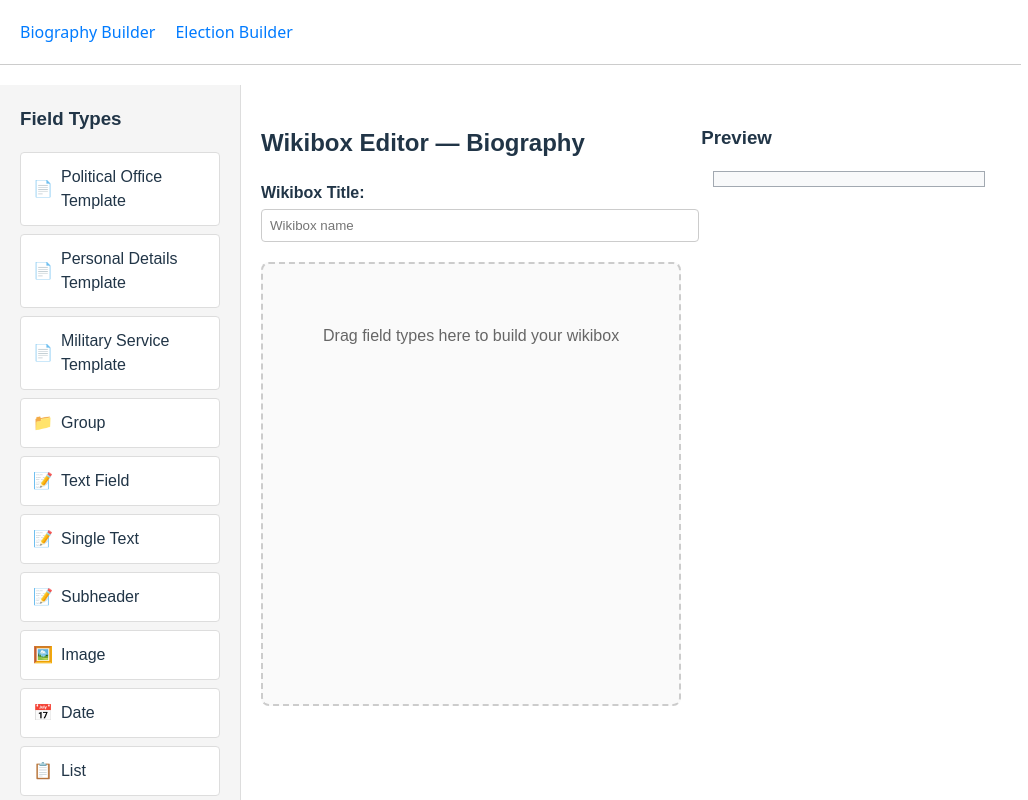
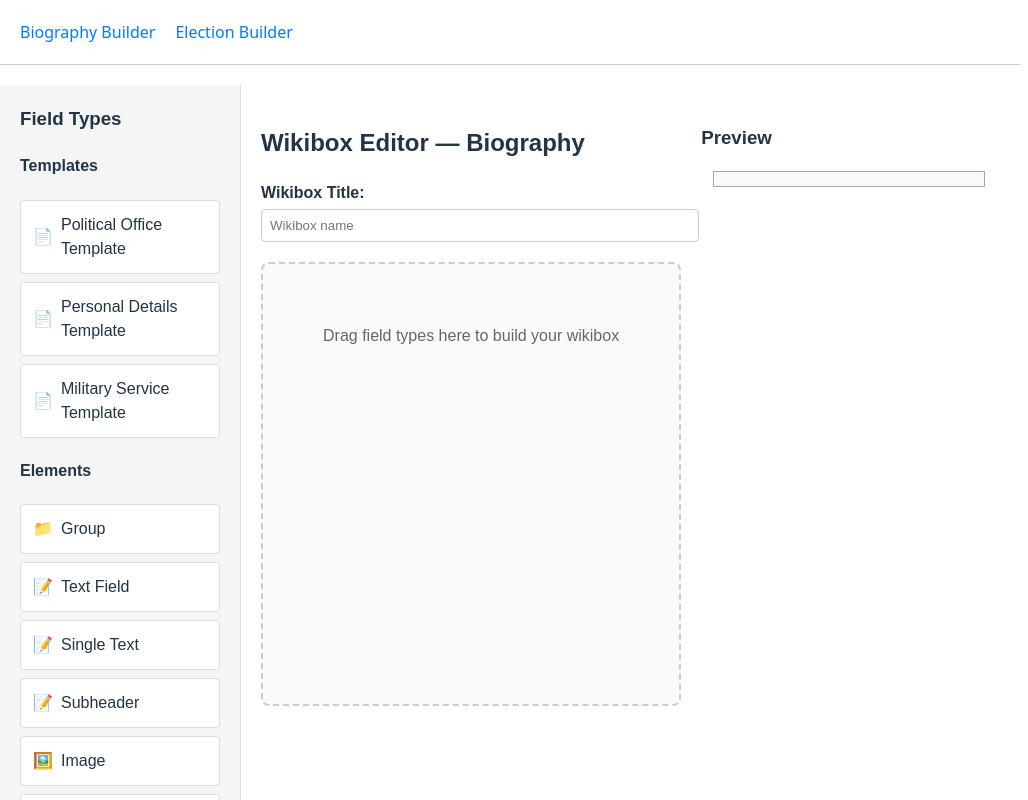
Before and after one commit to Ishancorp/wikipedia-infobox-builder, a React (Vite) app: page / in a window 1280 px wide. Shown: the top 800 px of the page, without its empty margins (0-1028 px from the left). Built offline with nearby package versions, Linux system fonts and the light colour scheme.

Commit message:
Added indentation between element types

```diff
--- a/src/infoboxes/biography/BiographyBuilder.jsx
+++ b/src/infoboxes/biography/BiographyBuilder.jsx
@@ -17,6 +17,9 @@ const BiographyBuilder = () => {
   const dragCounter = useRef(0);
 
   const fieldTypes = [
+    {
+      type: "Templates",
+      list: [
         {
           type: 'group-template',
           position: 'group',
@@ -62,6 +65,11 @@ const BiographyBuilder = () => {
             { type: 'text', label: 'Battles/wars', value: '*Cat-Mice War*' },
           ]
         },
+      ]
+    },
+    {
+      type: "Elements",
+      list: [
         { type: 'group', position: 'group', label: 'Group', icon: '📁' },
         { type: 'text', position: 'normal', label: 'Text Field', icon: '📝' },
         { type: 'singletext', position: 'single', label: 'Single Text', icon: '📝' },
@@ -71,6 +79,8 @@ const BiographyBuilder = () => {
         { type: 'list', position: 'normal', label: 'List', icon: '📋' },
         { type: 'treelist', position: 'normal', label: 'Tree List', icon: '📋' },
         { type: 'link', position: 'normal', label: 'Link', icon: '🔗' },
+      ]
+    },
   ];
 
   const handleDragStart = (e, fieldType) => {
--- a/src/infoboxes/components/sidebar/Sidebar.jsx
+++ b/src/infoboxes/components/sidebar/Sidebar.jsx
@@ -2,26 +2,32 @@ const Sidebar = ({ fieldTypes, handleDragStart }) => (
   <div className="wikibox-sidebar">
     <h3 className="wikibox-sidebar-title" style={{ marginTop: 0 }}>Field Types</h3>
     <div className="wikibox-field-types">
+      {console.log(fieldTypes)}
       {fieldTypes.map((fieldType) => (
+        <div key={fieldType.type}>
+          <h4>{fieldType.type}</h4>
+          {fieldType.list.map((field) => (
             <div
-          key={fieldType.type}
+              key={field.type}
               className="wikibox-field-type-item"
               draggable
-          onDragStart={(e) => handleDragStart(e, fieldType)}
+              onDragStart={(e) => handleDragStart(e, field)}
               style={{
-            padding: '12px',
-            margin: '8px 0',
-            background: 'white',
-            border: '1px solid #ddd',
-            borderRadius: '4px',
-            cursor: 'grab',
-            display: 'flex',
-            alignItems: 'center',
-            gap: '8px'
+                padding: "12px",
+                margin: "8px 0",
+                background: "white",
+                border: "1px solid #ddd",
+                borderRadius: "4px",
+                cursor: "grab",
+                display: "flex",
+                alignItems: "center",
+                gap: "8px",
               }}
             >
-          <span className="wikibox-field-type-icon">{fieldType.icon}</span>
-          <span className="wikibox-field-type-label">{fieldType.label}</span>
+              <span className="wikibox-field-type-icon">{field.icon}</span>
+              <span className="wikibox-field-type-label">{field.label}</span>
+            </div>
+          ))}
         </div>
       ))}
     </div>
--- a/src/infoboxes/election/ElectionBuilder.jsx
+++ b/src/infoboxes/election/ElectionBuilder.jsx
@@ -18,6 +18,9 @@ const ElectionBuilder = () => {
   const [imageInputModes, setImageInputModes] = useState({});
 
   const fieldTypes = [
+    {
+      type: "templates",
+      list: [
         {
           type: 'group-template',
           position: 'group',
@@ -236,6 +239,11 @@ const ElectionBuilder = () => {
             },
           ]
         },
+      ]
+    },
+    {
+      type: "Elements",
+      list: [
         { type: 'electoral', position: 'electoral', label: 'Electoral', icon: '📁' },
         { type: 'group', position: 'group', label: 'Group', icon: '📁' },
         { type: 'text', position: 'normal', label: 'Text Field', icon: '📝' },
@@ -252,6 +260,8 @@ const ElectionBuilder = () => {
         { type: 'list', position: 'normal', label: 'List', icon: '📋' },
         { type: 'treelist', position: 'normal', label: 'Tree List', icon: '📋' },
         { type: 'link', position: 'normal', label: 'Link', icon: '🔗' },
+      ]
+    },
   ];
 
   const handleDragStart = (e, fieldType) => {
```
Lines whose indentation alone changed are shown as unchanged.
